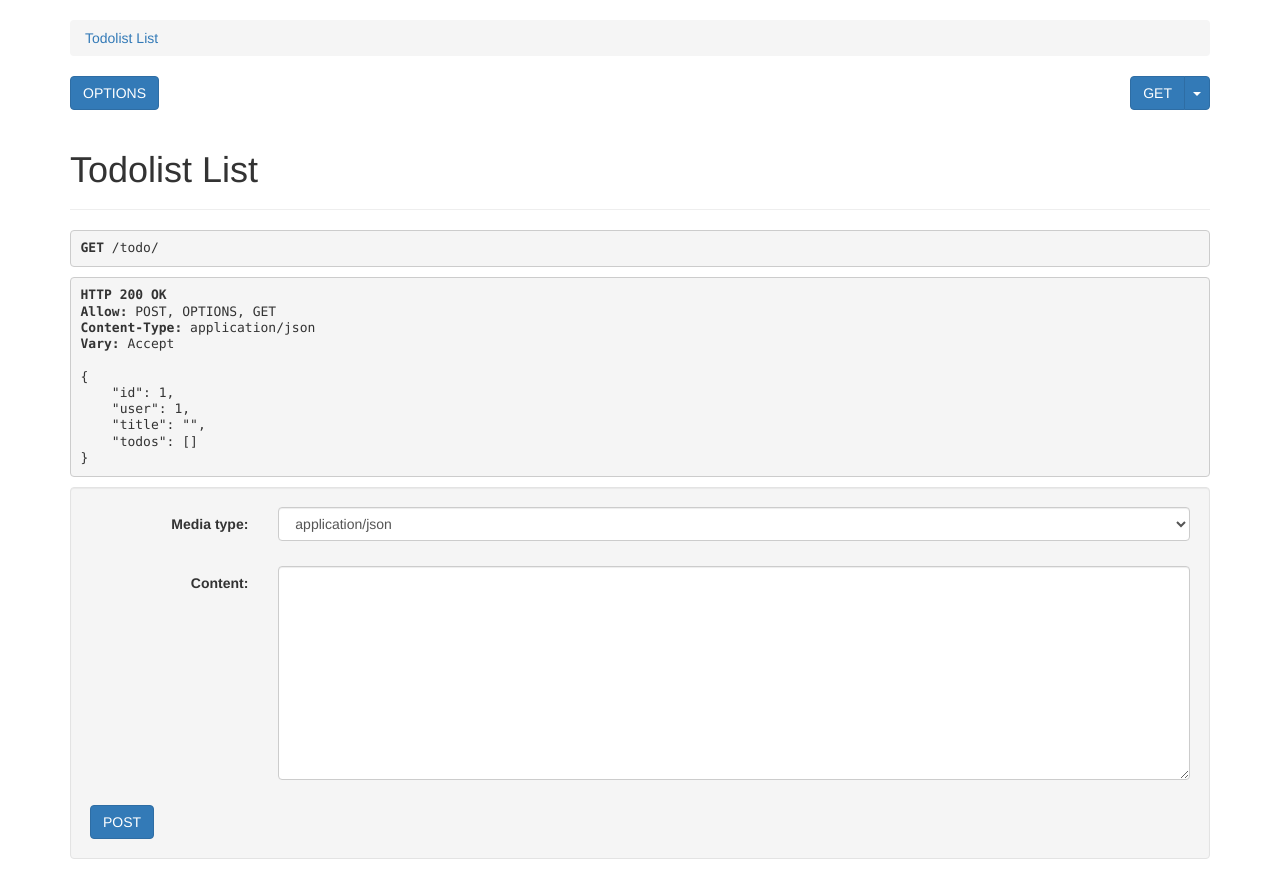
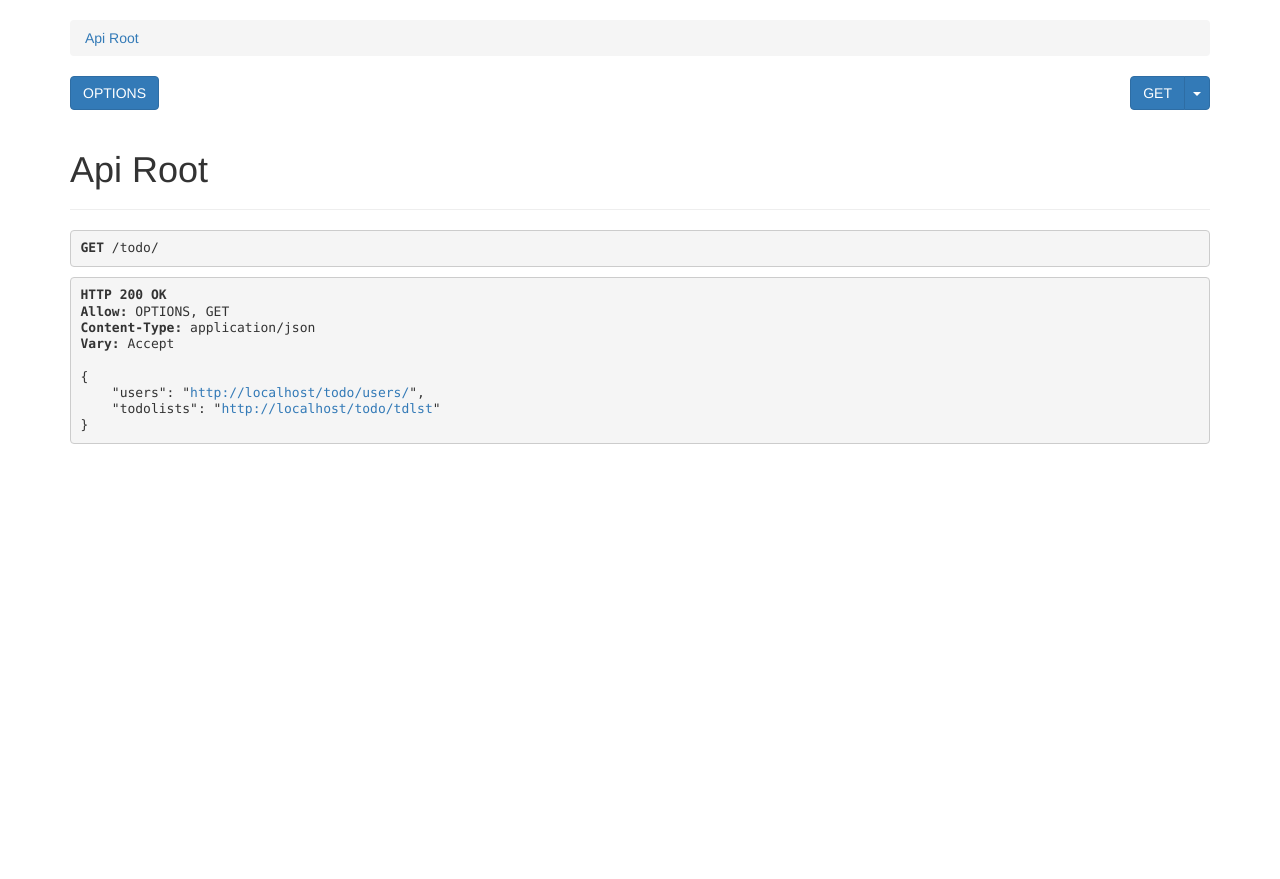
Before and after one commit to msx128/django_server, a Django app: page /todo/ in a window 1280 px wide. Shown: the part 51-930 px from the top of the page. After the commit the page ends 495 px from the top, so only its background shows below. Run offline with Django 5.2, Linux system fonts and the light colour scheme; the visitor is signed in with stand-in values (Sample User, id 1); data comes from the database, SQL or seed files in the repository; data that the repository does not hold is empty; some libraries are stand-ins or nearby versions.

Commit message:
it works, just idk

```diff
--- a/templates/home.html
+++ b/templates/home.html
@@ -12,6 +12,7 @@
   <button type="submit">Log Out</button>
 </form>
 <a href="{% url 'button' %}">BUTTON</a>
+<a href="{% url 'todolist' %}">TODO</a>
 {% else %}
 <p>You are not logged in</p>
 <a href="{% url 'login' %}">Log In</a>
--- a/todo/models.py
+++ b/todo/models.py
@@ -19,3 +19,6 @@ class Todo(models.Model):
 
     class Meta:
         ordering = ["created"]
+
+    def __str__(self):
+        return str(self.id)
--- a/todo/serializers.py
+++ b/todo/serializers.py
@@ -1,15 +1,27 @@
 from rest_framework import serializers
 from todo.models import Todo, TodoList
+from django.contrib.auth.models import User
 
 class TodoSerializer(serializers.ModelSerializer):
     class Meta:
         model = Todo
-        fields = ["id", "text", "complete"]
+        fields = ["id", "text", "complete", "created"]
         read_only_fields = ["todo_list"]
 
 class TodoListSerializer(serializers.ModelSerializer):
-    todos = TodoSerializer(many=True, read_only=True, source="todo_set")
+    todo_set = serializers.PrimaryKeyRelatedField(
+        many=True, queryset=Todo.objects.all()
+    )
+    user = serializers.ReadOnlyField(source="user.username")
 
     class Meta:
         model = TodoList
-        fields = ["id", "user", "title", "todos"]
+        fields = ["id", "user", "title", "todo_set"]
+
+class UserSerializer(serializers.ModelSerializer):
+    todolist = serializers.PrimaryKeyRelatedField(
+        read_only=True
+    )
+    class Meta:
+        model = User
+        fields = ["id", "username", "todolist"]
--- a/todo/urls.py
+++ b/todo/urls.py
@@ -1,11 +1,18 @@
-from django.urls import path
+from django.urls import include, path
 from rest_framework.urlpatterns import format_suffix_patterns
+from rest_framework.routers import DefaultRouter
 from todo import views
 
-urlpatterns = [
-    path("", views.todolist_list, name="todolist"),
-    path("td", views.todo_list, name="skrr"),
-    path("<int:pk>", views.todo_detail, name="detail"),
+
+router = DefaultRouter()
+router.register(r"users", views.UserViewSet, basename="user")
+
+urlpatterns = format_suffix_patterns([
+    path("", views.api_root, name="root"),
+    path("tdlst", views.TodoListView.as_view(), name="todolist"),
+    path("td", views.TodoView.as_view(), name="tdl"),
+    path("<int:pk>", views.TodoDetailView.as_view(), name="tododetail"),
+])
+urlpatterns += [
+    path("", include(router.urls)),
 ]
-
-urlpatterns = format_suffix_patterns(urlpatterns)
--- a/todo/views.py
+++ b/todo/views.py
@@ -1,64 +1,51 @@
-from rest_framework import status
+from rest_framework import generics
 from rest_framework.decorators import api_view
 from rest_framework.response import Response
-from rest_framework.parsers import JSONParser
+from rest_framework.reverse import reverse
+from rest_framework import viewsets
+from django.contrib.auth.models import User
 from todo.models import Todo, TodoList
-from todo.serializers import TodoListSerializer, TodoSerializer
-# Create your views here.def todo_list(request):
+from todo.serializers import TodoListSerializer, TodoSerializer, UserSerializer
+from todo.permissions import IsOwnerOrReadOnlyForTodoDetails, IsOwnerOrReadOnly
 
-@api_view(["GET", "POST"])
-def todolist_list(request, format=None):
-    if request.method == "GET":
-        todolist, _created = TodoList.objects.get_or_create(user=request.user)
-        serializer = TodoListSerializer(todolist)
-        return Response(serializer.data)
+@api_view(["GET"])
+def api_root(request, format=None):
+    return Response(
+        {
+            "users": reverse("user-list", request=request, format=format),
+            "todolists": reverse("todolist", request=request, format=format),
+        }
+    )
 
-    elif request.method == "POST":
-        data = JSONParser().parse(request)
-        data['user'] = request.user.id # can't just do TodoListSerializer(data=request.data)
+class TodoListView(generics.RetrieveUpdateAPIView):
+    serializer_class = TodoListSerializer
+    permission_classes = [IsOwnerOrReadOnly]
 
-        todolist, created = TodoList.objects.get_or_create(user=request.user)
-        serializer = TodoListSerializer(todolist, data=data, partial=True)
+    def get_object(self):
+        todolist, _created = TodoList.objects.get_or_create(user=self.request.user)
+        return todolist
 
-        if serializer.is_valid():
-            serializer.save()
-            c_status = status.HTTP_201_CREATED if created else status.HTTP_200_OK
-            return Response(serializer.data, status=c_status)
-        return Response(serializer.errors, status=status.HTTP_400_BAD_REQUEST)
+class TodoView(generics.ListCreateAPIView):
+    serializer_class = TodoSerializer
+    permission_classes = [IsOwnerOrReadOnly]
 
-@api_view(["GET", "POST"])
-def todo_list(request, format=None):
-    todolist, _created = TodoList.objects.get_or_create(user=request.user)
-    if request.method == "GET":
-        todos = Todo.objects.filter(todo_list=todolist)
-        serializer = TodoSerializer(todos, many=True)
-        return Response(serializer.data)
+    def get_queryset(self):
+        todolist, _created = TodoList.objects.get_or_create(user=self.request.user)
+        return Todo.objects.filter(todo_list=todolist) # get_or_create for occasion when user trying to see all todos without getting TodoList in the first place
+                                                       # maybe we can visit todolistview before todoview, with like redirect or something but it seems like extra work
 
-    elif request.method == "POST":
-        serializer = TodoSerializer(data=request.data)
-        if serializer.is_valid():
-            serializer.save(todo_list=todolist)
-            return Response(serializer.data, status=status.HTTP_201_CREATED)
-        return Response(serializer.errors, status=status.HTTP_400_BAD_REQUEST)
+    def perform_create(self, serializer):
+        todolist, _created = TodoList.objects.get_or_create(user=self.request.user)
+        serializer.save(todo_list=todolist)
 
-@api_view(["GET", "PUT", "DELETE"])
-def todo_detail(request, pk, format=None):
-    try:
-        todo = Todo.objects.get(pk=pk)
-    except Todo.DoesNotExist:
-        return Response(status=status.HTTP_404_NOT_FOUND)
+class TodoDetailView(generics.RetrieveUpdateDestroyAPIView):
+    permission_classes = [IsOwnerOrReadOnlyForTodoDetails]
+    serializer_class = TodoSerializer
+    queryset = Todo.objects.all()
 
-    if request.method == "GET":
-        serializer = TodoSerializer(todo)
-        return Response(serializer.data)
+class UserViewSet(viewsets.ReadOnlyModelViewSet):
+    queryset = User.objects.all()
+    serializer_class = UserSerializer
 
-    elif request.method == "PUT":
-        serializer = TodoSerializer(todo, data=request.data)
-        if serializer.is_valid():
-            serializer.save()
-            return Response(serializer.data)
-        return Response(serializer.errors, status=status.HTTP_400_BAD_REQUEST)
 
-    elif request.method == "DELETE":
-        todo.delete()
-        return Response(status=status.HTTP_204_NO_CONTENT)
+# there can be ViewSet rewrite on all others classes but I don't think it will be better, especially considering get_or_create difficulty
```
Also changed, not shown: todo/permissions.py (added, +14 -0 lines).
